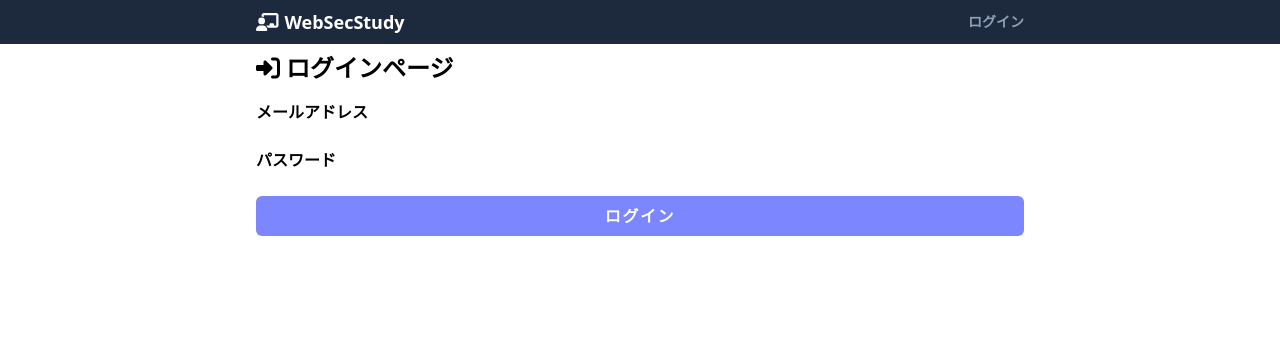
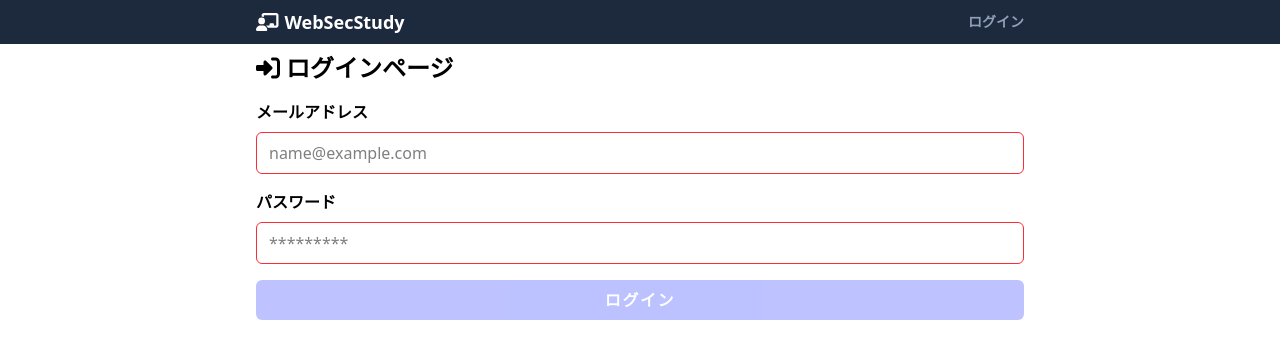
Before and after one commit to ai10pro/my-sec-study-app, a Next.js app: page /login in a window 1280 px wide. Shown: the top 358 px of the page. Built offline with nearby package versions, Linux system fonts and the light colour scheme.

Commit message:
:sparkles: ログインページの入力部分の作成

```diff
--- a/src/app/login/page.tsx
+++ b/src/app/login/page.tsx
@@ -1,6 +1,6 @@
 "use client";
 
-import React, { useEffect, useState } from "react";
+import React, { use, useEffect, useState } from "react";
 import { useForm } from "react-hook-form";
 import { useRouter } from "next/navigation";
 import NextLink from "next/link";
@@ -12,6 +12,9 @@ import { zodResolver } from "@hookform/resolvers/zod";
 
 import { Button } from "@/app/_components/Button";
 import { LoginRequest, loginRequestSchema } from "../_types/LoginRequest";
+import { TextInputField } from "@/app/_components/TextInputField";
+import { ErrorMsgField } from "@/app/_components/ErrorMsgField";
+import { UserProfile, userProfileSchema } from "../_types/UserProfile";
 
 const Page: React.FC = () => {
   const c_Email = "email";
@@ -19,7 +22,10 @@ const Page: React.FC = () => {
 
   const router = useRouter();
   const [isLoginCompleted, setIsLoginCompleted] = useState(false);
+  const [isPending, setIsPending] = useState(false); // ログイン処理中の状態を管理
+  const [userProfile, setUserProfile] = useState<UserProfile | null>(null); // ユーザープロフィールの状態を管理
 
+  // フォームの処理関連の準備と設定
   const formMethods = useForm<LoginRequest>({
     mode: "onChange",
     resolver: zodResolver(loginRequestSchema),
@@ -42,6 +48,25 @@ const Page: React.FC = () => {
     formMethods.setValue(c_Email, email || "");
   }, [formMethods]);
 
+  // ルートエラーメッセージの解消に関する設定
+  useEffect(() => {
+    const subscription = formMethods.watch((value, { name }) => {
+      // ルートエラーがある場合、メールアドレスまたはパスワードの入力があればエラーをクリア
+      if (name === c_Email || name === c_Password) {
+        formMethods.clearErrors("root");
+      }
+    });
+    return () => subscription.unsubscribe();
+  }, [formMethods]);
+
+  // ログイン完了後の処理
+  useEffect(() => {
+    if (isLoginCompleted) {
+      router.replace("/"); // ログイン完了後、トップページへリダイレクト
+      router.refresh(); // ページをリフレッシュ
+    }
+  }, [isLoginCompleted, router]);
+
   return (
     <main>
       <div className="text-2xl font-bold">
@@ -62,22 +87,43 @@ const Page: React.FC = () => {
           <label htmlFor={c_Email} className="mb-2 block font-bold">
             メールアドレス
           </label>
-          {/* <TextInputField	>を定義して使用 option=> formMethods(c_email), fieldErrors */}
-          {/* <ErrorMsgField>を定義して使用 */}
+          <TextInputField
+            {...formMethods.register(c_Email)}
+            id={c_Email}
+            placeholder="name@example.com"
+            type="email"
+            disabled={isPending || isLoginCompleted} // ログイン処理中またはログイン完了後は入力不可
+            error={!fieldErrors.email}
+            autoComplete="email"
+          />
+          <ErrorMsgField msg={fieldErrors.email?.message} />
         </div>
         <div>
           <label htmlFor={c_Password} className="mb-2 block font-bold">
             パスワード
           </label>
-          {/* <TextInputField	>を定義して使用 option=> formMethods(c_Password), fieldErrors */}
-          {/* <ErrorMsgField>を定義して使用 */}
+          <TextInputField
+            {...formMethods.register(c_Password)}
+            id={c_Password}
+            placeholder="*********"
+            type="password"
+            disabled={isPending || isLoginCompleted} // ログイン処理中またはログイン完了後は入力不可
+            error={!fieldErrors.password}
+            autoComplete="off"
+          />
+          <ErrorMsgField msg={fieldErrors.password?.message} />
+          {/* ルートエラーの表示 */}
+          <ErrorMsgField msg={fieldErrors.root?.message} />
         </div>
+
         <Button
           variant="indigo"
           width="stretch"
           className={twMerge("tracking-widest")}
-          // isBusy
-          disabled={false}
+          isBusy={isPending} // ログイン処理中はボタンを無効化
+          disabled={
+            !formMethods.formState.isValid || isPending || isLoginCompleted
+          } // フォームが無効な場合、またはログイン処理中、ログイン完了後はボタンを無効化
         >
           ログイン
         </Button>
@@ -87,7 +133,7 @@ const Page: React.FC = () => {
         <div>
           <div className="mt-4 flex items-center gap-x-2">
             <FontAwesomeIcon icon={faSpinner} spin />
-            <div>ようこそ、{}テストネーム さん。</div>
+            <div>ようこそ、{userProfile?.name}テストネーム さん。</div>
           </div>
           <NextLink href="/" className="text-blue-500 hover:underline">
             自動的に画面が切り替わらないときはこちらをクリックしてください。
```
